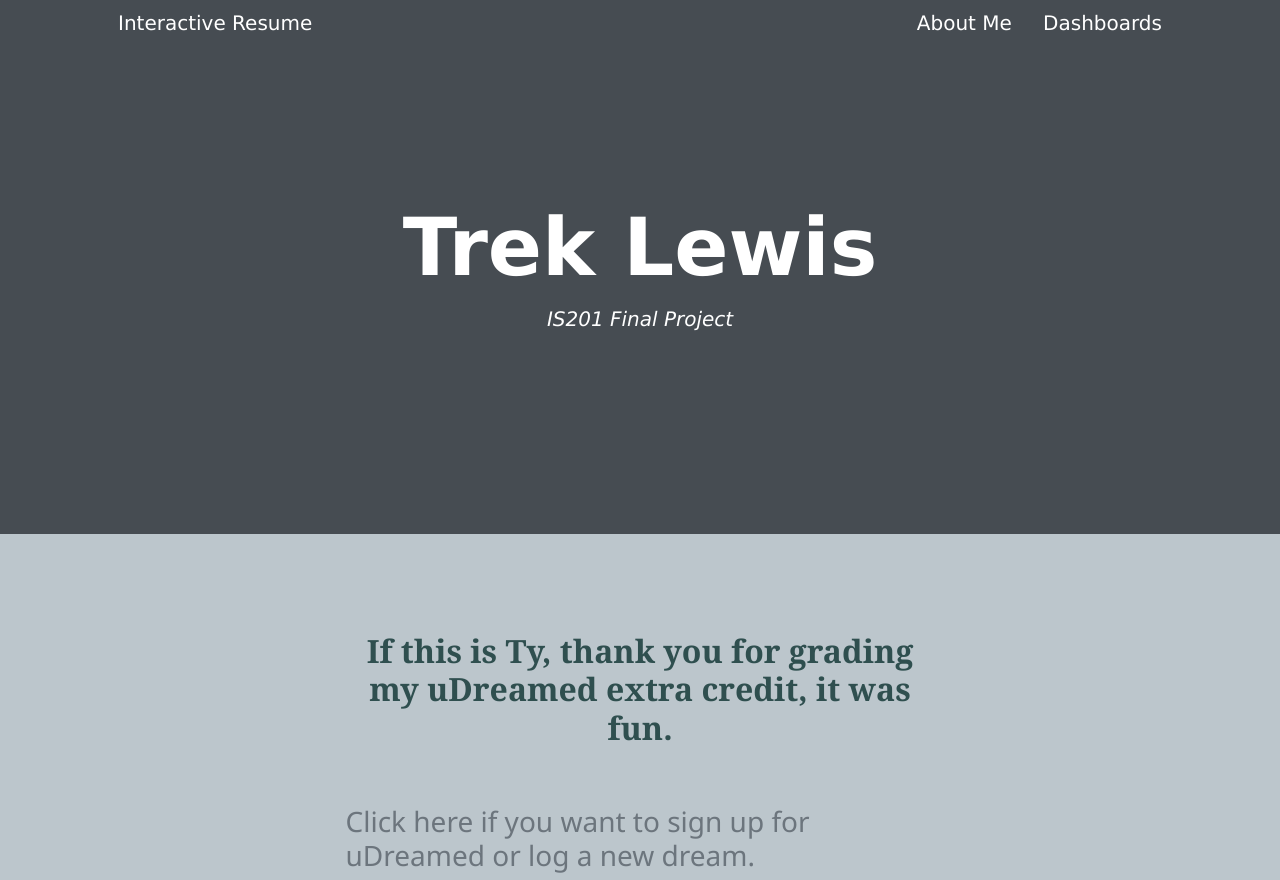
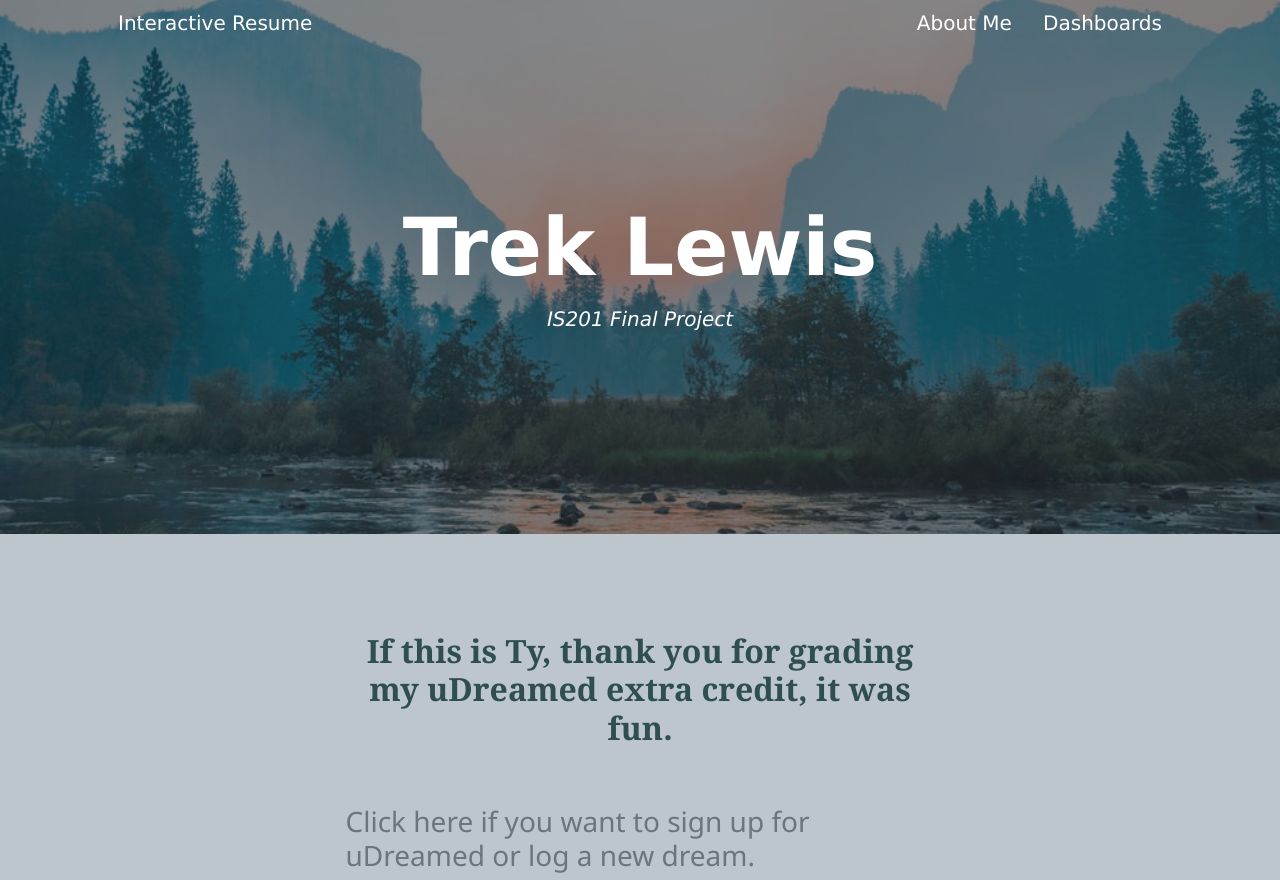
Before and after one commit to treklewis/IS201final, a plain HTML site: page index.html in a window 1280 px wide. Shown: the top 880 px of the page. Drawn offline with nearby package versions, Linux system fonts and the light colour scheme.

Commit message:
Add files via upload

```diff
--- a/index.html
+++ b/index.html
@@ -41,7 +41,7 @@
         </div>
     </nav>
     <!-- Page Header-->
-    <header class="masthead" style="background-image: url(images/home-bg.jpg)" alt="Bear Lake Overlook" title="Bear Lake">
+    <header class="masthead" style="background-image: url(images/home.bg.jfif)" alt="Yosemite" title="Yosemite">
         <div class="container position-relative px-4 px-lg-5">
             <div class="row gx-4 gx-lg-5 justify-content-center">
                 <div class="col-md-10 col-lg-8 col-xl-7">
```
